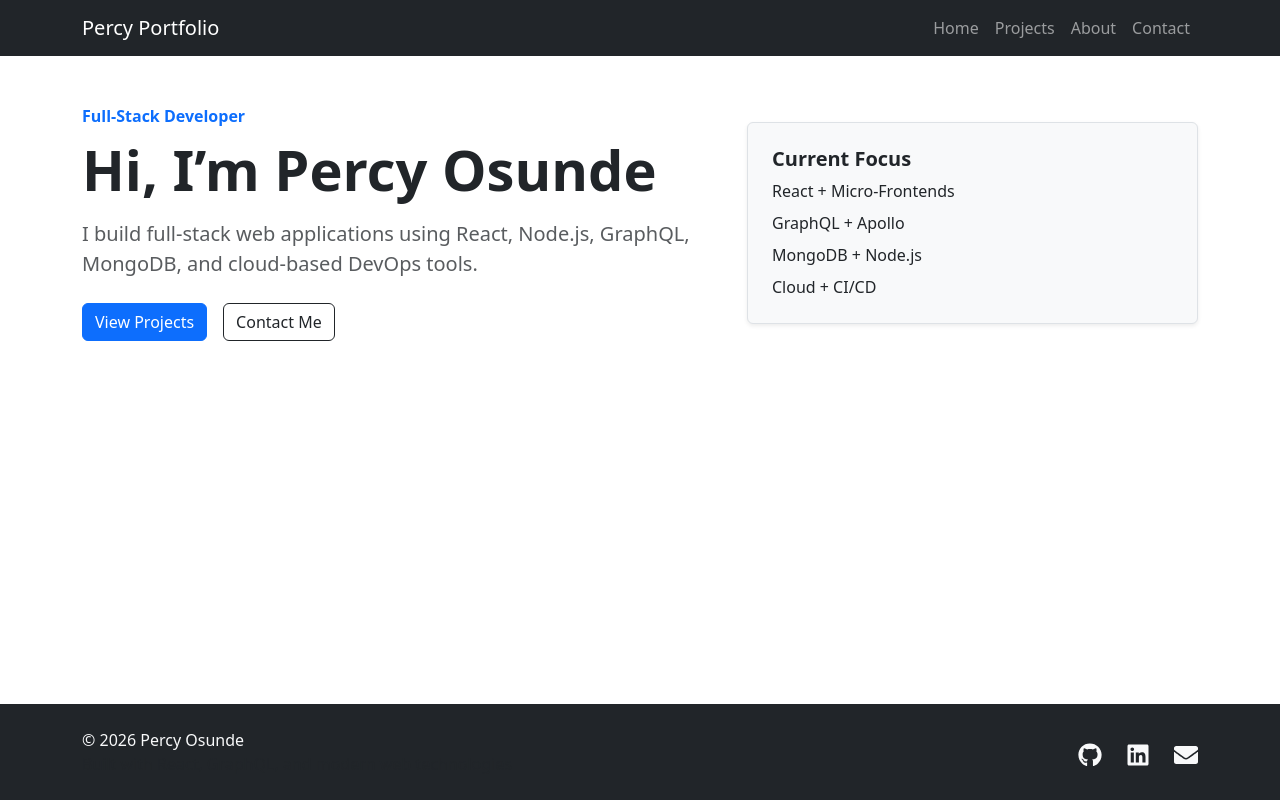
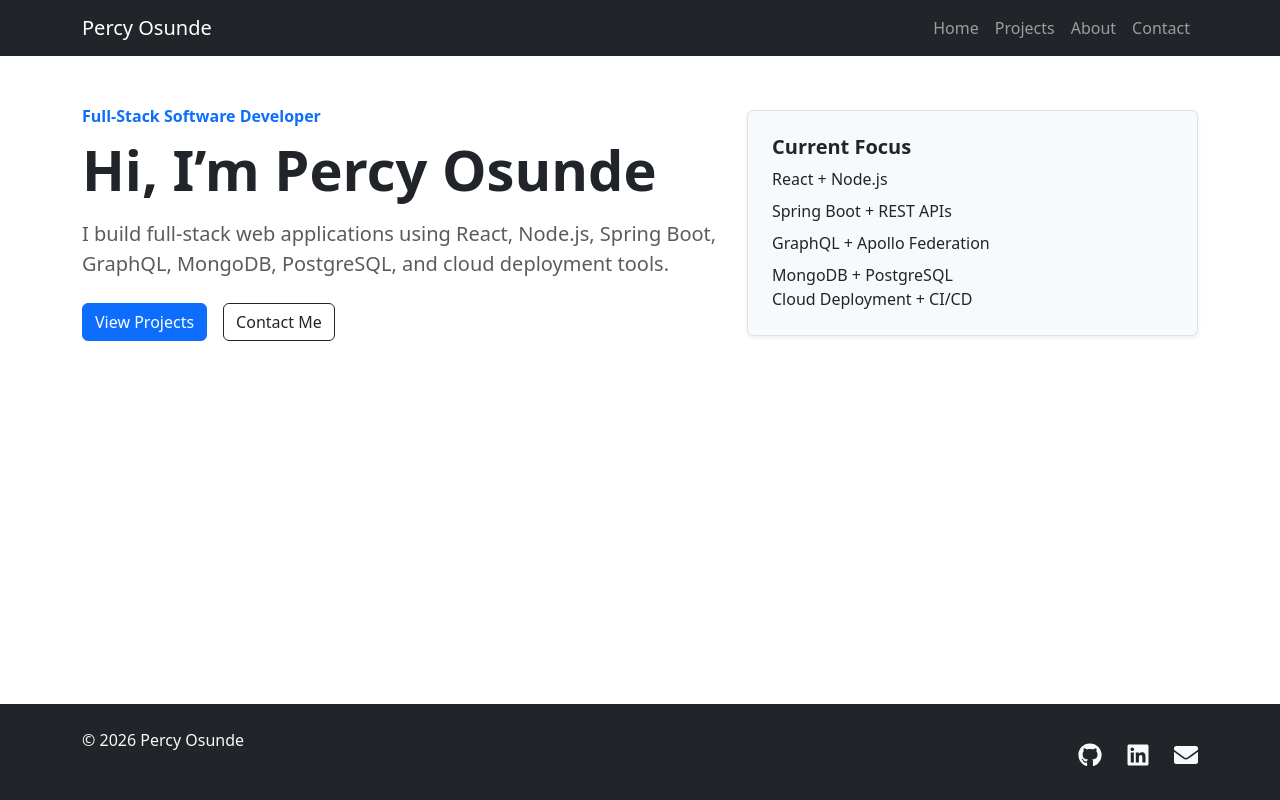
Before and after one commit to percyosag/portfolio, a React app: page / in a window 1280 px wide. Built offline with nearby package versions, Linux system fonts and the light colour scheme; the HTML template or start-up script is replaced by a standard one.

Commit message:
Home page edit

```diff
--- a/src/components/Navigation.jsx
+++ b/src/components/Navigation.jsx
@@ -6,7 +6,7 @@
     <Navbar bg="dark" variant="dark" expand="lg">
       <Container>
         <Navbar.Brand as={Link} to="/">
-          Percy Portfolio
+          Percy Osunde
         </Navbar.Brand>
         <Navbar.Toggle />
         <Navbar.Collapse>
--- a/src/pages/Home.jsx
+++ b/src/pages/Home.jsx
@@ -6,13 +6,15 @@
     <Container className="py-5">
       <Row className="align-items-center min-vh-75">
         <Col md={7}>
-          <p className="text-primary fw-semibold mb-2">Full-Stack Developer</p>
+          <p className="text-primary fw-semibold mb-2">
+            Full-Stack Software Developer
+          </p>
 
           <h1 className="display-4 fw-bold">Hi, I’m Percy Osunde</h1>
 
           <p className="lead text-muted mt-3">
-            I build full-stack web applications using React, Node.js, GraphQL,
-            MongoDB, and cloud-based DevOps tools.
+            I build full-stack web applications using React, Node.js, Spring
+            Boot, GraphQL, MongoDB, PostgreSQL, and cloud deployment tools.
           </p>
 
           <div className="d-flex gap-3 mt-4">
@@ -29,10 +31,11 @@
         <Col md={5} className="mt-5 mt-md-0">
           <div className="p-4 border rounded shadow-sm bg-light">
             <h5 className="fw-bold">Current Focus</h5>
-            <p className="mb-2">React + Micro-Frontends</p>
-            <p className="mb-2">GraphQL + Apollo</p>
-            <p className="mb-2">MongoDB + Node.js</p>
-            <p className="mb-0">Cloud + CI/CD</p>
+            <p className="mb-2">React + Node.js</p>
+            <p className="mb-2">Spring Boot + REST APIs</p>
+            <p className="mb-2">GraphQL + Apollo Federation</p>
+            <p className="mb-0">MongoDB + PostgreSQL</p>
+            <p className="mb-0">Cloud Deployment + CI/CD </p>
           </div>
         </Col>
       </Row>
```
